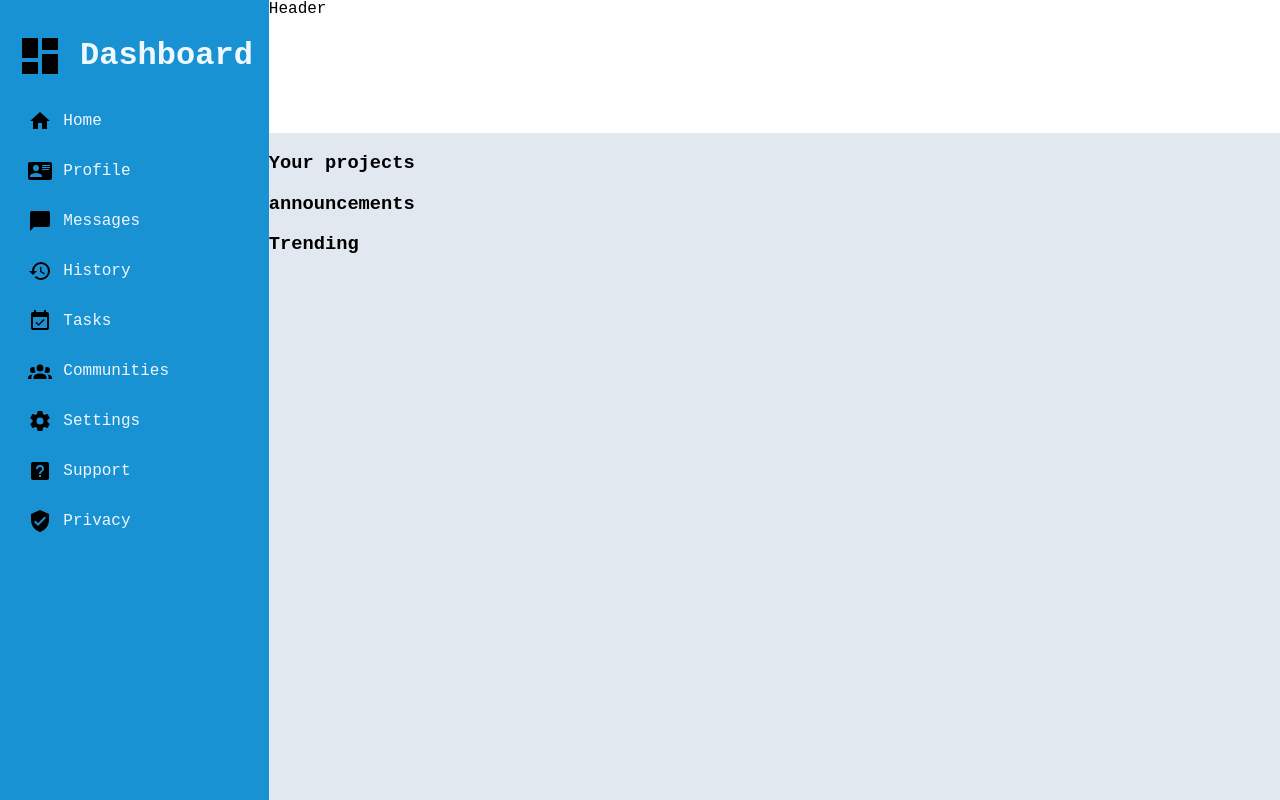
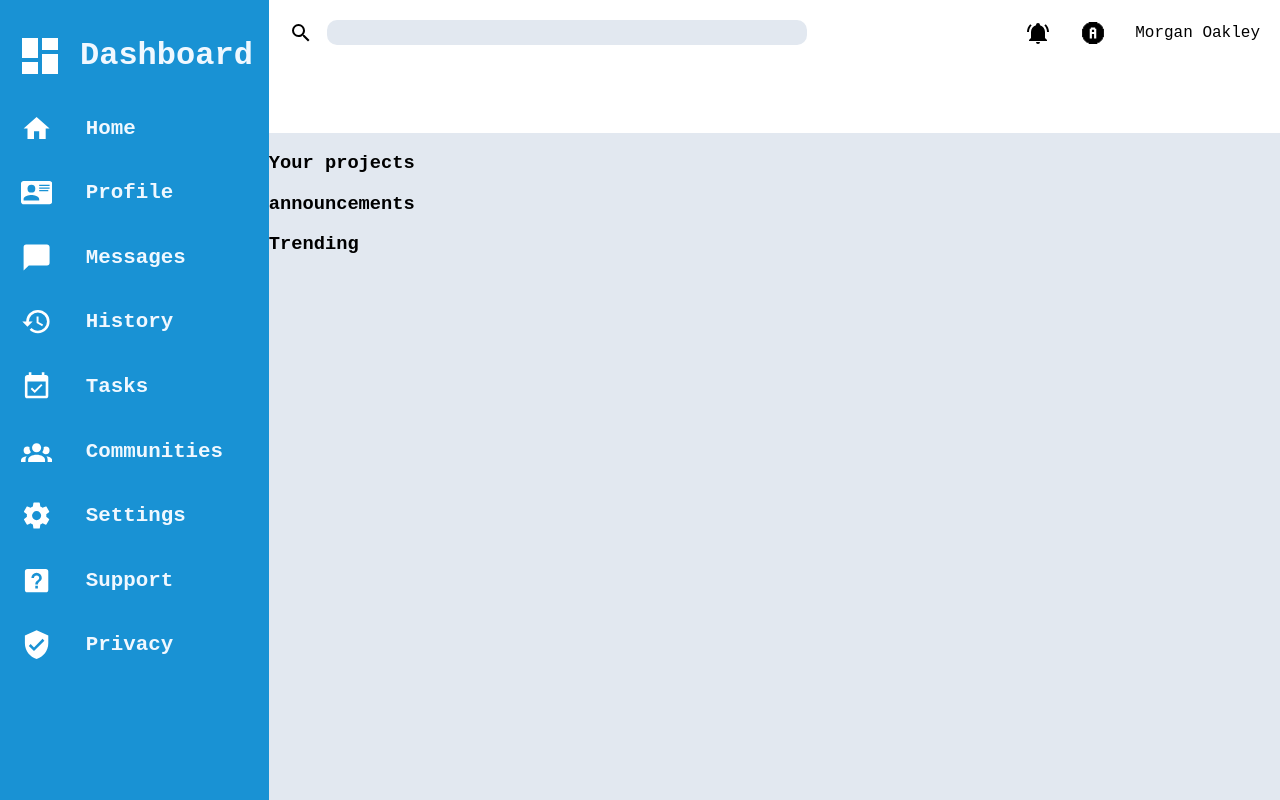
Before and after one commit to Gohan61/Admin-Dashboard, a plain HTML site: page index.html in a window 1280 px wide. Drawn offline with Linux system fonts and the light colour scheme.

Commit message:
Add top header elements+style sidebar icons white

```diff
--- a/index.html
+++ b/index.html
@@ -9,7 +9,11 @@
   <body>
     <div class="sidebar">
       <div class="dashboard">
-        <svg xmlns="http://www.w3.org/2000/svg" viewBox="0 0 24 24">
+        <svg
+          xmlns="http://www.w3.org/2000/svg"
+          viewBox="0 0 24 24"
+          fill="#FFFFFF"
+        >
           <title>view-dashboard</title>
           <path d="M13,3V9H21V3M13,21H21V11H13M3,21H11V15H3M3,13H11V3H3V13Z" />
         </svg>
@@ -19,14 +23,22 @@
       <div class="sidebar-navigation">
         <div class="top-nav">
           <div>
-            <svg xmlns="http://www.w3.org/2000/svg" viewBox="0 0 24 24">
+            <svg
+              xmlns="http://www.w3.org/2000/svg"
+              viewBox="0 0 24 24"
+              fill="#FFFFFF"
+            >
               <title>home</title>
               <path d="M10,20V14H14V20H19V12H22L12,3L2,12H5V20H10Z" />
             </svg>
             <p>Home</p>
           </div>
           <div>
-            <svg xmlns="http://www.w3.org/2000/svg" viewBox="0 0 24 24">
+            <svg
+              xmlns="http://www.w3.org/2000/svg"
+              viewBox="0 0 24 24"
+              fill="#FFFFFF"
+            >
               <title>card-account-details</title>
               <path
                 d="M2,3H22C23.05,3 24,3.95 24,5V19C24,20.05 23.05,21 22,21H2C0.95,21 0,20.05 0,19V5C0,3.95 0.95,3 2,3M14,6V7H22V6H14M14,8V9H21.5L22,9V8H14M14,10V11H21V10H14M8,13.91C6,13.91 2,15 2,17V18H14V17C14,15 10,13.91 8,13.91M8,6A3,3 0 0,0 5,9A3,3 0 0,0 8,12A3,3 0 0,0 11,9A3,3 0 0,0 8,6Z"
@@ -35,7 +47,11 @@
             <p>Profile</p>
           </div>
           <div>
-            <svg xmlns="http://www.w3.org/2000/svg" viewBox="0 0 24 24">
+            <svg
+              xmlns="http://www.w3.org/2000/svg"
+              viewBox="0 0 24 24"
+              fill="#FFFFFF"
+            >
               <title>message</title>
               <path
                 d="M20,2H4A2,2 0 0,0 2,4V22L6,18H20A2,2 0 0,0 22,16V4C22,2.89 21.1,2 20,2Z"
@@ -44,7 +60,11 @@
             <p>Messages</p>
           </div>
           <div>
-            <svg xmlns="http://www.w3.org/2000/svg" viewBox="0 0 24 24">
+            <svg
+              xmlns="http://www.w3.org/2000/svg"
+              viewBox="0 0 24 24"
+              fill="#FFFFFF"
+            >
               <title>history</title>
               <path
                 d="M13.5,8H12V13L16.28,15.54L17,14.33L13.5,12.25V8M13,3A9,9 0 0,0 4,12H1L4.96,16.03L9,12H6A7,7 0 0,1 13,5A7,7 0 0,1 20,12A7,7 0 0,1 13,19C11.07,19 9.32,18.21 8.06,16.94L6.64,18.36C8.27,20 10.5,21 13,21A9,9 0 0,0 22,12A9,9 0 0,0 13,3"
@@ -53,7 +73,11 @@
             <p>History</p>
           </div>
           <div>
-            <svg xmlns="http://www.w3.org/2000/svg" viewBox="0 0 24 24">
+            <svg
+              xmlns="http://www.w3.org/2000/svg"
+              viewBox="0 0 24 24"
+              fill="#FFFFFF"
+            >
               <title>calendar-check</title>
               <path
                 d="M19,19H5V8H19M19,3H18V1H16V3H8V1H6V3H5C3.89,3 3,3.9 3,5V19A2,2 0 0,0 5,21H19A2,2 0 0,0 21,19V5A2,2 0 0,0 19,3M16.53,11.06L15.47,10L10.59,14.88L8.47,12.76L7.41,13.82L10.59,17L16.53,11.06Z"
@@ -62,7 +86,11 @@
             <p>Tasks</p>
           </div>
           <div>
-            <svg xmlns="http://www.w3.org/2000/svg" viewBox="0 0 24 24">
+            <svg
+              xmlns="http://www.w3.org/2000/svg"
+              viewBox="0 0 24 24"
+              fill="#FFFFFF"
+            >
               <title>account-group</title>
               <path
                 d="M12,5.5A3.5,3.5 0 0,1 15.5,9A3.5,3.5 0 0,1 12,12.5A3.5,3.5 0 0,1 8.5,9A3.5,3.5 0 0,1 12,5.5M5,8C5.56,8 6.08,8.15 6.53,8.42C6.38,9.85 6.8,11.27 7.66,12.38C7.16,13.34 6.16,14 5,14A3,3 0 0,1 2,11A3,3 0 0,1 5,8M19,8A3,3 0 0,1 22,11A3,3 0 0,1 19,14C17.84,14 16.84,13.34 16.34,12.38C17.2,11.27 17.62,9.85 17.47,8.42C17.92,8.15 18.44,8 19,8M5.5,18.25C5.5,16.18 8.41,14.5 12,14.5C15.59,14.5 18.5,16.18 18.5,18.25V20H5.5V18.25M0,20V18.5C0,17.11 1.89,15.94 4.45,15.6C3.86,16.28 3.5,17.22 3.5,18.25V20H0M24,20H20.5V18.25C20.5,17.22 20.14,16.28 19.55,15.6C22.11,15.94 24,17.11 24,18.5V20Z"
@@ -73,7 +101,11 @@
         </div>
         <div class="bottom-nav">
           <div>
-            <svg xmlns="http://www.w3.org/2000/svg" viewBox="0 0 24 24">
+            <svg
+              xmlns="http://www.w3.org/2000/svg"
+              viewBox="0 0 24 24"
+              fill="#FFFFFF"
+            >
               <title>cog</title>
               <path
                 d="M12,15.5A3.5,3.5 0 0,1 8.5,12A3.5,3.5 0 0,1 12,8.5A3.5,3.5 0 0,1 15.5,12A3.5,3.5 0 0,1 12,15.5M19.43,12.97C19.47,12.65 19.5,12.33 19.5,12C19.5,11.67 19.47,11.34 19.43,11L21.54,9.37C21.73,9.22 21.78,8.95 21.66,8.73L19.66,5.27C19.54,5.05 19.27,4.96 19.05,5.05L16.56,6.05C16.04,5.66 15.5,5.32 14.87,5.07L14.5,2.42C14.46,2.18 14.25,2 14,2H10C9.75,2 9.54,2.18 9.5,2.42L9.13,5.07C8.5,5.32 7.96,5.66 7.44,6.05L4.95,5.05C4.73,4.96 4.46,5.05 4.34,5.27L2.34,8.73C2.21,8.95 2.27,9.22 2.46,9.37L4.57,11C4.53,11.34 4.5,11.67 4.5,12C4.5,12.33 4.53,12.65 4.57,12.97L2.46,14.63C2.27,14.78 2.21,15.05 2.34,15.27L4.34,18.73C4.46,18.95 4.73,19.03 4.95,18.95L7.44,17.94C7.96,18.34 8.5,18.68 9.13,18.93L9.5,21.58C9.54,21.82 9.75,22 10,22H14C14.25,22 14.46,21.82 14.5,21.58L14.87,18.93C15.5,18.67 16.04,18.34 16.56,17.94L19.05,18.95C19.27,19.03 19.54,18.95 19.66,18.73L21.66,15.27C21.78,15.05 21.73,14.78 21.54,14.63L19.43,12.97Z"
@@ -82,7 +114,11 @@
             <p>Settings</p>
           </div>
           <div>
-            <svg xmlns="http://www.w3.org/2000/svg" viewBox="0 0 24 24">
+            <svg
+              xmlns="http://www.w3.org/2000/svg"
+              viewBox="0 0 24 24"
+              fill="#FFFFFF"
+            >
               <title>help-box</title>
               <path
                 d="M11,18H13V16H11V18M12,6A4,4 0 0,0 8,10H10A2,2 0 0,1 12,8A2,2 0 0,1 14,10C14,12 11,11.75 11,15H13C13,12.75 16,12.5 16,10A4,4 0 0,0 12,6M5,3H19A2,2 0 0,1 21,5V19A2,2 0 0,1 19,21H5A2,2 0 0,1 3,19V5A2,2 0 0,1 5,3Z"
@@ -91,7 +127,11 @@
             <p>Support</p>
           </div>
           <div>
-            <svg xmlns="http://www.w3.org/2000/svg" viewBox="0 0 24 24">
+            <svg
+              xmlns="http://www.w3.org/2000/svg"
+              viewBox="0 0 24 24"
+              fill="#FFFFFF"
+            >
               <title>shield-check</title>
               <path
                 d="M10,17L6,13L7.41,11.59L10,14.17L16.59,7.58L18,9M12,1L3,5V11C3,16.55 6.84,21.74 12,23C17.16,21.74 21,16.55 21,11V5L12,1Z"
@@ -103,7 +143,28 @@
       </div>
     </div>
     <div class="header">
-      <div class="top-header">Header</div>
+      <div class="top-header">
+        <svg xmlns="http://www.w3.org/2000/svg" viewBox="0 0 24 24">
+          <title>magnify</title>
+          <path
+            d="M9.5,3A6.5,6.5 0 0,1 16,9.5C16,11.11 15.41,12.59 14.44,13.73L14.71,14H15.5L20.5,19L19,20.5L14,15.5V14.71L13.73,14.44C12.59,15.41 11.11,16 9.5,16A6.5,6.5 0 0,1 3,9.5A6.5,6.5 0 0,1 9.5,3M9.5,5C7,5 5,7 5,9.5C5,12 7,14 9.5,14C12,14 14,12 14,9.5C14,7 12,5 9.5,5Z"
+          />
+        </svg>
+        <div class="search-bar"></div>
+        <svg xmlns="http://www.w3.org/2000/svg" viewBox="0 0 24 24">
+          <title>bell-ring</title>
+          <path
+            d="M21,19V20H3V19L5,17V11C5,7.9 7.03,5.17 10,4.29C10,4.19 10,4.1 10,4A2,2 0 0,1 12,2A2,2 0 0,1 14,4C14,4.1 14,4.19 14,4.29C16.97,5.17 19,7.9 19,11V17L21,19M14,21A2,2 0 0,1 12,23A2,2 0 0,1 10,21M19.75,3.19L18.33,4.61C20.04,6.3 21,8.6 21,11H23C23,8.07 21.84,5.25 19.75,3.19M1,11H3C3,8.6 3.96,6.3 5.67,4.61L4.25,3.19C2.16,5.25 1,8.07 1,11Z"
+          />
+        </svg>
+        <svg xmlns="http://www.w3.org/2000/svg" viewBox="0 0 22 22">
+          <title>alpha-a-fill</title>
+          <path
+            d="M10 8H12V10H10V8M15 1V2H17V3H18V4H19V5H20V7H21V15H20V17H19V18H18V19H17V20H15V21H7V20H5V19H4V18H3V17H2V15H1V7H2V5H3V4H4V3H5V2H7V1H15M13 6H9V7H8V16H10V12H12V16H14V7H13V6Z"
+          />
+        </svg>
+        <div>Morgan Oakley</div>
+      </div>
       <div class="bottom-header"></div>
     </div>
     <div class="main">
--- a/style.css
+++ b/style.css
@@ -19,6 +19,7 @@ body {
   background-color: #1992d4;
   color: aliceblue;
   padding: 1em;
+  font-weight: bold;
 }
 
 .sidebar .top-nav > div,
@@ -28,6 +29,11 @@ body {
   grid-template-columns: 1fr 4fr;
   align-items: center;
   justify-items: center;
+  gap: 28px;
+}
+
+.sidebar-navigation {
+  font-size: 1.3em;
 }
 
 .dashboard h1,
@@ -64,3 +70,27 @@ body {
   grid-area: 2 / 2 / 6 / 6;
   background-color: #e2e8f0;
 }
+
+.top-header {
+  display: grid;
+  grid-template-columns: 0.3fr 6fr 50px 50px 150px;
+  align-items: center;
+  padding: 20px;
+  gap: 5px;
+}
+
+.top-header svg {
+  width: 1.5em;
+  height: 1.5em;
+}
+
+.search-bar {
+  background-color: #e2e8f0;
+  width: clamp(100px, 80%, 30em);
+  height: 25px;
+  border-radius: 10px;
+}
+
+.top-header :nth-child(n + 3):nth-child(-n + 5) {
+  justify-self: flex-end;
+}
```
